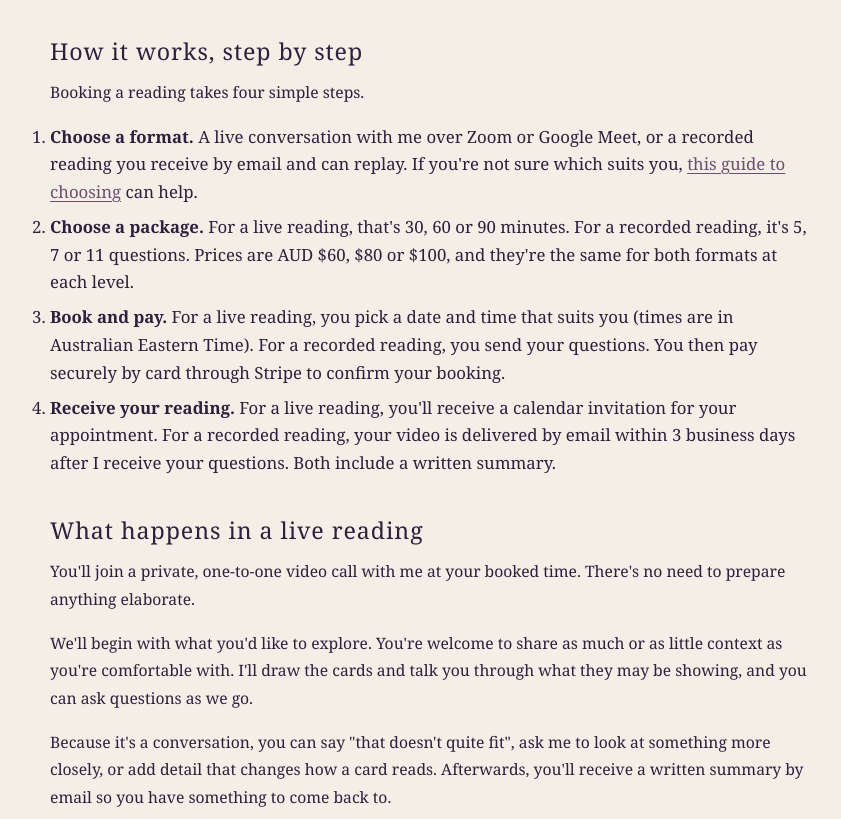
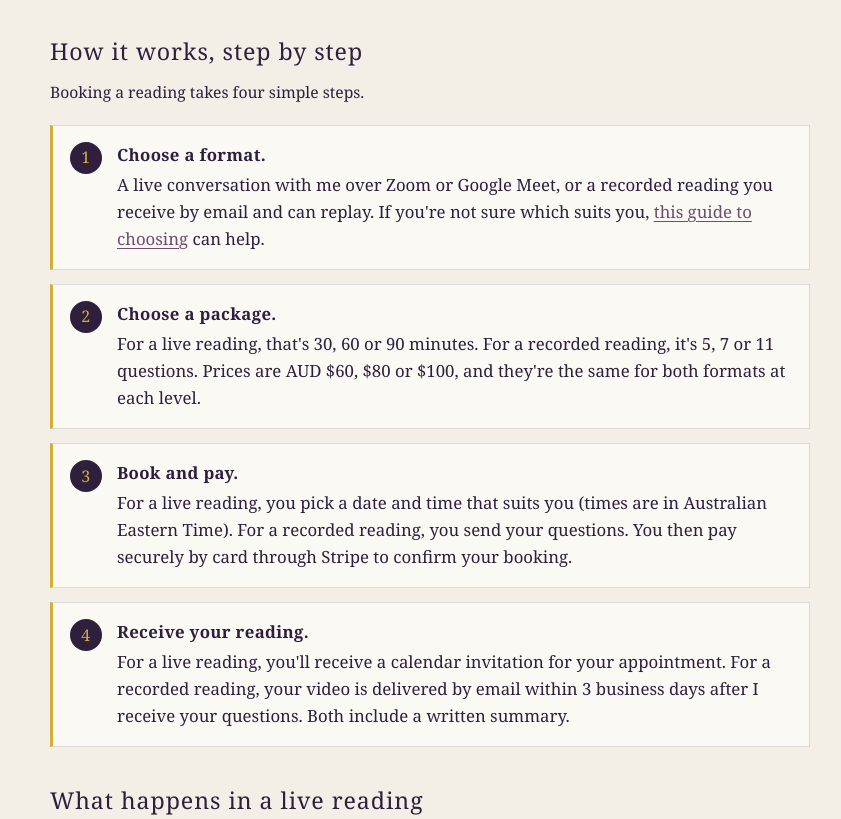
Before and after one commit to theclaritychamber/theclaritychamber.com, a plain HTML site: page blog/what-to-expect-first-online-tarot-reading.html in a window 1280 px wide. Shown: the part 1445-2264 px from the top of the page, without its empty margins (210-1051 px from the left). Drawn offline with Linux system fonts and the light colour scheme.

Commit message:
Add numbered-step styles for the first-reading post

```diff
--- a/css/blog.css
+++ b/css/blog.css
@@ -14,9 +14,6 @@
     font-family: Georgia, 'Times New Roman', Times, serif;
 }
 
-/* ---------- Reset leaks from the site's global styles ----------
-   site.css styles bare `ul li` as bordered white cards and `section` with
-   its own spacing/!important rules. Neutralise both inside the blog only. */
 .blog-page ul li {
     background: none;
     border: 0;
@@ -56,8 +53,6 @@
 }
 .blog-page h2::after { display: none !important; }
 
-/* The site's global `ul { list-style:none; display:grid; gap:1.4rem }` is built for
-   card lists. Restore ordinary bulleted lists inside articles. */
 .blog-page .blog-body ul {
     list-style: disc;
     display: block;
@@ -73,7 +68,6 @@
 .blog-page .blog-body ul li::marker { color: var(--warm-gold); }
 .blog-page .blog-body .blog-fit ul { margin-top: 0.3rem; }
 
-/* Screen-reader-only text (not defined elsewhere on the site) */
 .blog-page .visually-hidden {
     position: absolute;
     width: 1px;
@@ -86,7 +80,6 @@
     border: 0;
 }
 
-/* ---------- Lead / heading block ---------- */
 .blog-page .blog-lead {
     text-align: center;
     margin-bottom: 2.2rem;
@@ -126,7 +119,6 @@
     margin: 1.6rem auto 0;
 }
 
-/* ---------- Article body ---------- */
 .blog-page .blog-body h2 {
     font-size: 1.45rem;
     line-height: 1.3;
@@ -160,7 +152,6 @@
 .blog-page .blog-body .blog-fit strong { display: block; margin-bottom: 0.4rem; }
 .blog-page .blog-body .blog-fit ul { margin-bottom: 0; }
 
-/* ---------- Comparison table ---------- */
 .blog-page .blog-table-wrap {
     overflow-x: auto;
     margin: 1.4rem 0 1.4rem;
@@ -206,7 +197,6 @@
 .blog-page .blog-table tbody tr:last-child th,
 .blog-page .blog-table tbody tr:last-child td { border-bottom: 0; }
 
-/* ---------- Buttons (match .hiw-actions) ---------- */
 .blog-page .blog-actions {
     display: flex;
     flex-wrap: wrap;
@@ -229,7 +219,6 @@
 }
 .blog-page .blog-actions a:hover { opacity: 0.88; }
 
-/* ---------- Sign-off ---------- */
 .blog-page .blog-signoff {
     margin-top: 2.4rem;
     padding-top: 1.6rem;
@@ -256,7 +245,6 @@
 }
 .blog-page .blog-back a { color: var(--dusty-mauve); }
 
-/* ---------- Blog index: intro + post list ---------- */
 .blog-page .blog-intro {
     margin: 0 auto 2.4rem;
     max-width: 38rem;
@@ -345,7 +333,6 @@
     .blog-page .blog-body h2 { font-size: 1.3rem; }
 }
 
-/* ---------- Deliberate card look (index page), restored after the reset ---------- */
 .blog-page ul.blog-list li.blog-card {
     background: #fbf9f4;
     border: 1px solid rgba(46, 31, 61, 0.14);
@@ -366,7 +353,6 @@
 .blog-page ul.blog-list { list-style: none; display: grid; gap: 1rem; margin: 0 0 2.6rem; }
 .blog-page ul.blog-topics { list-style: none; display: grid; gap: 0.9rem; margin: 0 0 2.4rem; }
 
-/* Small-caps section labels: beat the site's global h2 !important sizing */
 .blog-page h2.blog-section-title {
     font-size: 0.8rem !important;
     letter-spacing: 0.26em;
@@ -377,7 +363,6 @@
     padding: 0 !important;
 }
 
-/* Comparison table: stack into labelled rows on phones so no column is hidden */
 @media (max-width: 700px) {
     .blog-page .blog-table-wrap { overflow-x: visible; }
     .blog-page table.blog-table { min-width: 0; border: 0; background: transparent; }
@@ -415,3 +400,47 @@
         margin-bottom: 0.15rem;
     }
 }
+
+.blog-page .blog-body ol.blog-steps {
+    list-style: none;
+    display: grid;
+    gap: 0.9rem;
+    margin: 1.2rem 0 1.6rem;
+    padding: 0;
+    counter-reset: blogstep;
+}
+.blog-page .blog-body ol.blog-steps li {
+    counter-increment: blogstep;
+    position: relative;
+    display: block;
+    margin: 0;
+    padding: 1rem 1.1rem 1rem 4rem;
+    background: #fbf9f4;
+    border: 1px solid rgba(46, 31, 61, 0.14);
+    border-left: 3px solid var(--warm-gold);
+    line-height: 1.6;
+}
+.blog-page .blog-body ol.blog-steps li::before {
+    content: counter(blogstep);
+    position: absolute;
+    left: 1.05rem;
+    top: 1rem;
+    width: 2rem;
+    height: 2rem;
+    border-radius: 50%;
+    background: var(--deep-plum);
+    color: var(--warm-gold);
+    display: flex;
+    align-items: center;
+    justify-content: center;
+    font-size: 1rem;
+}
+.blog-page .blog-body ol.blog-steps li strong {
+    display: block;
+    margin-bottom: 0.2rem;
+    letter-spacing: 0.02em;
+}
+.blog-page .blog-body ol.blog-steps li span { display: block; }
+@media (max-width: 700px) {
+    .blog-page .blog-body ol.blog-steps li { padding-left: 3.6rem; }
+}
```
